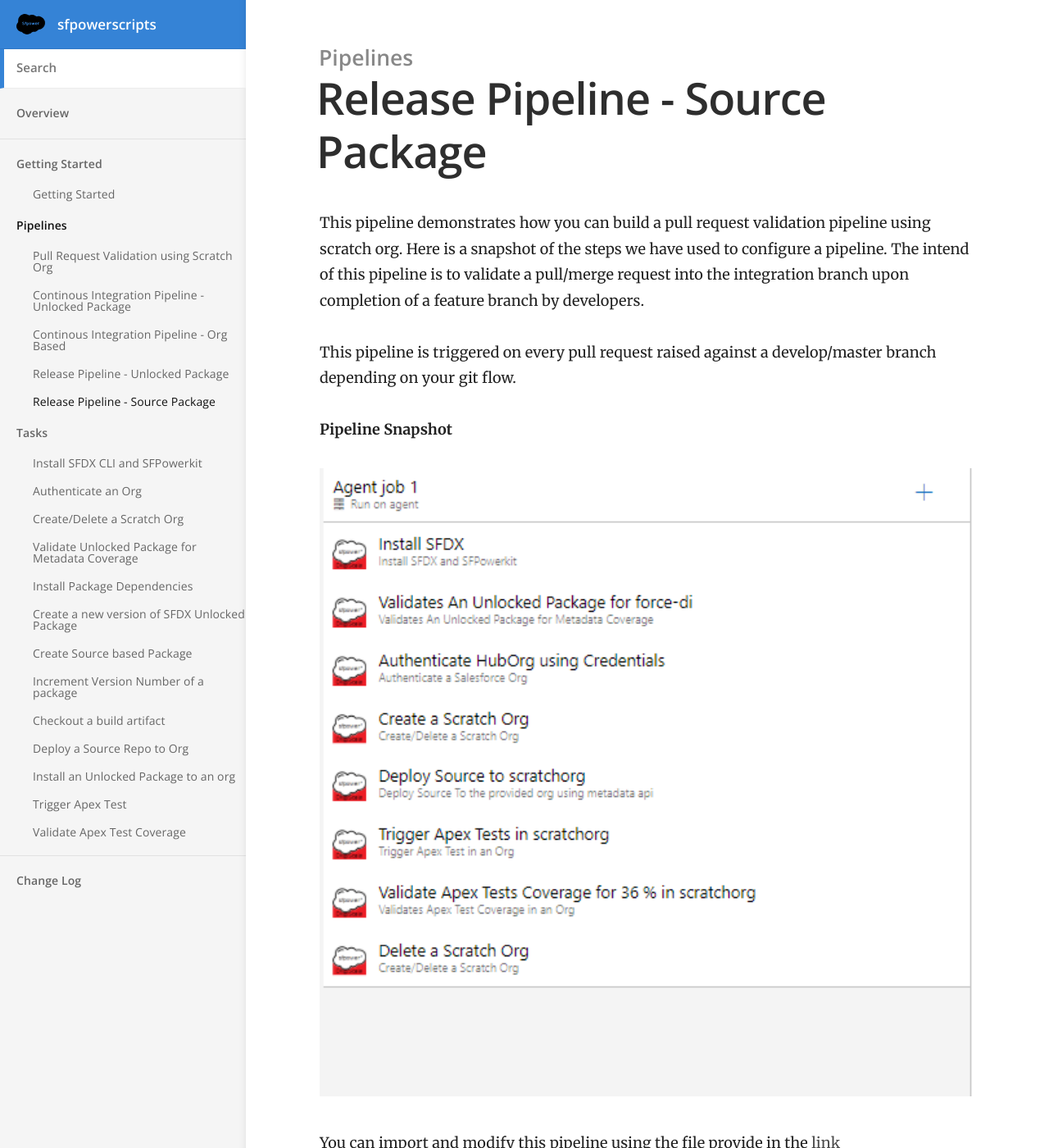
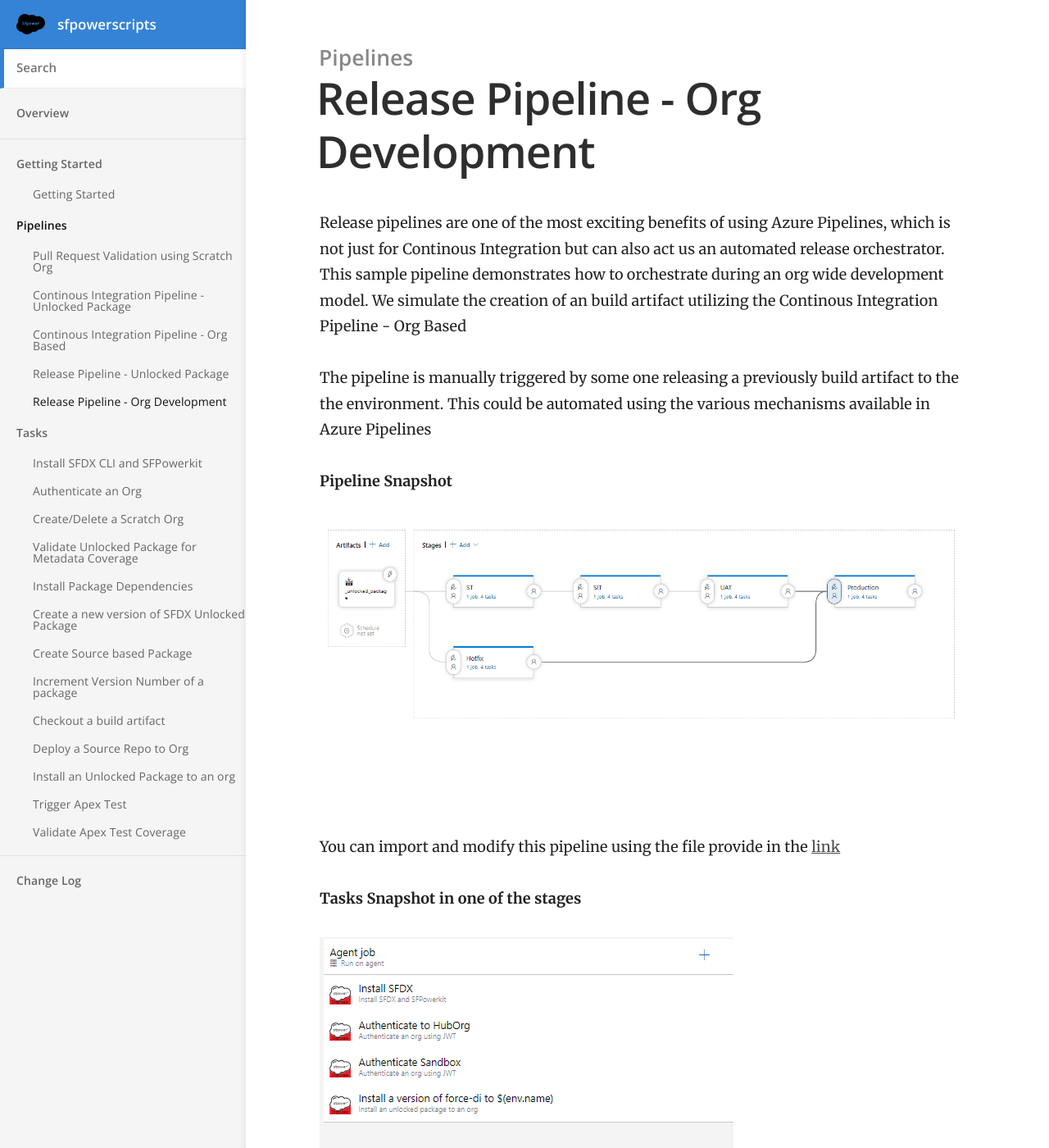
Before and after one commit to nbatterham/sfpowerscripts-doc, a Jekyll site: the page built from _docs/Pipelines/Org Development Release Pipeline .md, in a window 1280 px wide and 1400 px high. Shown: the whole window at 82% size. Built offline with Jekyll 4.4.1, drawn with Linux system fonts in a browser that asks for light colours; some of the changed text lies outside the part shown.

Commit message:
Initial Version

```diff
--- a/_docs/Pipelines/Org Development Release Pipeline .md
+++ b/_docs/Pipelines/Org Development Release Pipeline .md
@@ -1,28 +1,32 @@
 ---
-title: Release Pipeline - Source Package
+title: Release Pipeline - Org Development
 category: Pipelines
 order: 4
 ---
 
-This pipeline demonstrates how you can build a pull request validation pipeline using scratch org. Here is a snapshot of the steps we have used to configure a pipeline. The intend of this pipeline is to validate a pull/merge request into the integration branch upon completion of a feature branch by developers.
+Release pipelines are one of the most exciting benefits of using Azure Pipelines, which is not just for Continous Integration but can also act us an automated release orchestrator. This sample pipeline demonstrates how to orchestrate during an org wide development model. We simulate the creation of an build artifact utilizing the  Continous Integration Pipeline - Org Based
 
-This pipeline is triggered on every pull request raised against a develop/master branch depending on your git flow.
+The pipeline is manually triggered by some one releasing a previously build artifact to the the environment. This could be automated using the various mechanisms available in Azure Pipelines
 
 **Pipeline Snapshot**
 
-![](/images/PR Pipeline ScratchOrg.png){: width="1570" height="824"}
+**![](/images/Unlocked Packages CD Pipeline.PNG){: width="1305" height="455"}**
 
-You can import and modify this pipeline using the file provide in the [link](https://github.com/azlamsalam/sfpowerscripts/blob/master/SamplePipelines/PR%20Source%20Format%20%5bScratch%20Orgs%5d%20using%20sfpowerscripts.json)
+&nbsp;
 
-**Tasks Involved**
+You can import and modify this pipeline using the file provide in the [link](https://github.com/azlamsalam/sfpowerscripts/blob/master/SamplePipelines/Source%20Package%20Deployment%20Pipeline%20using%20sfpowerscripts.json)
 
-The steps that are part of this pipeline are (in the exact order)
+**Tasks Snapshot in one of the stages**
+
+**![](/images/Unlocked Package CD Pipeline Tasks.png){: width="505" height="345"}**
+
+The steps that are part of the pipeline in an individual stage are
 
 1. [Install SFDX CLI](/Tasks/Common-Utility-Tasks/Install%20SFDX%20CLI/)
-2. [Validate Unlocked Package](/Tasks/Common-Utility-Tasks/Validate%20Unlocked%20Package/) ( Only necessary if you are building an unlocked package)
-3. [Authenticate an Org](/Tasks/Common-Utility-Tasks/Authenticate%20an%20Org/)( In this case, it is authenticating against DevHub)
-4. [Create/Delete a scratch org](/Tasks/Common-Utility-Tasks/Create%20and%20Delete%20a%20Scratch%20Org/)( Action :Create)
-5. [Deploy source to scratch org](/Tasks/Deployment-Tasks/Deploy%20Source%20to%20Org/) ( Deploy)
-6. [Trigger Apex Tests in the scratch org](/Tasks/Testing%20Tasks/Trigger%20Apex%20Test/)
-7. [Validate the apex test coverage in the org](/Tasks/Testing%20Tasks/Validate%20Apex%20Test/)
-8. [Create/Delete a scratch org](/Tasks/Common-Utility-Tasks/Create%20and%20Delete%20a%20Scratch%20Org/)(Action :Delete)
+2. [Authenticate an Org](/Tasks/Common-Utility-Tasks/Authenticate%20an%20Org/)( In this case, it is authenticating against DevHub)
+3. [Authenticate an Org](/Tasks/Common-Utility-Tasks/Authenticate%20an%20Org/)( In this case, it is authenticating against the Sandbox to be deployed)
+4. [Install a version of the unlocked package to the target environment](/Tasks/Deployment-Tasks/Install%20an%20Unlocked%20Package/)
+
+It is recommended to have a variable group created per environment,such as in the figure and associate it with each stage of the pipeline
+
+![](/images/variable_group_for_envs.png){: width="812" height="440"}
```
Also changed, not shown: _docs/Pipelines/Unlocked Package Release Pipeline.md (+1 -1 lines), images/Source Package CD Pipeline Tasks.png (added).
